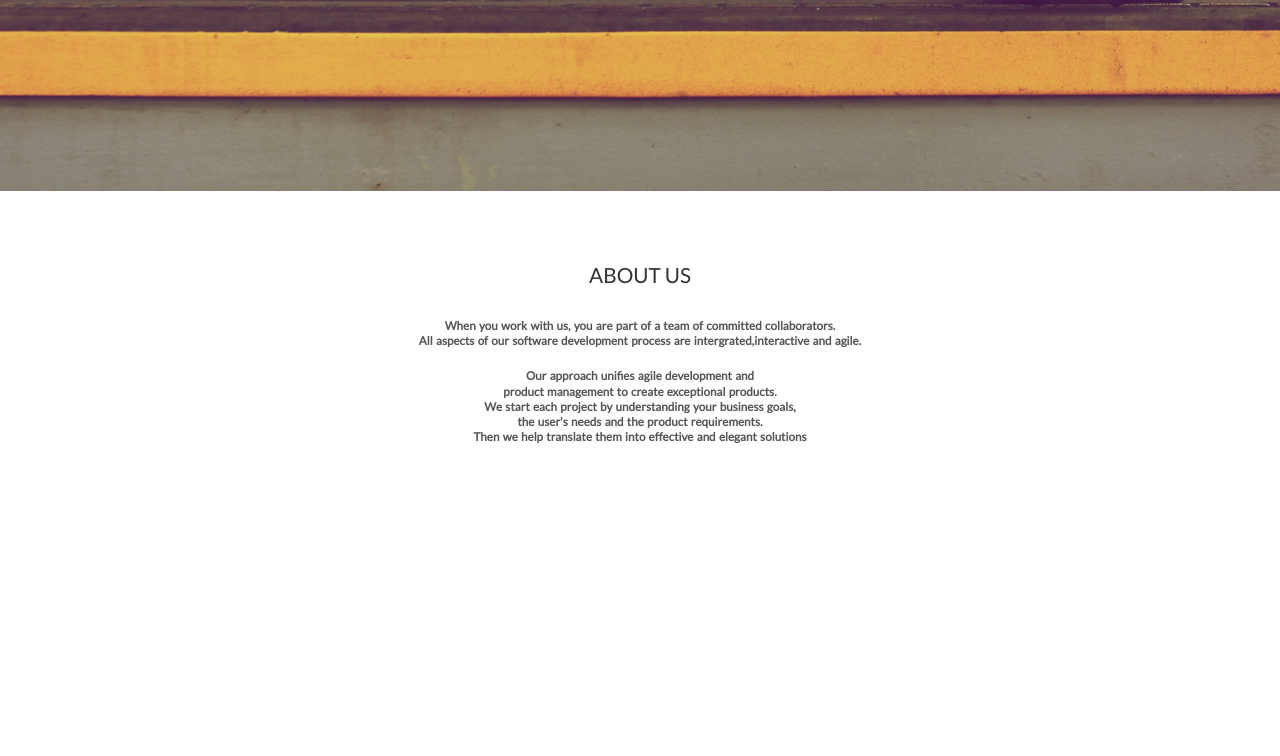
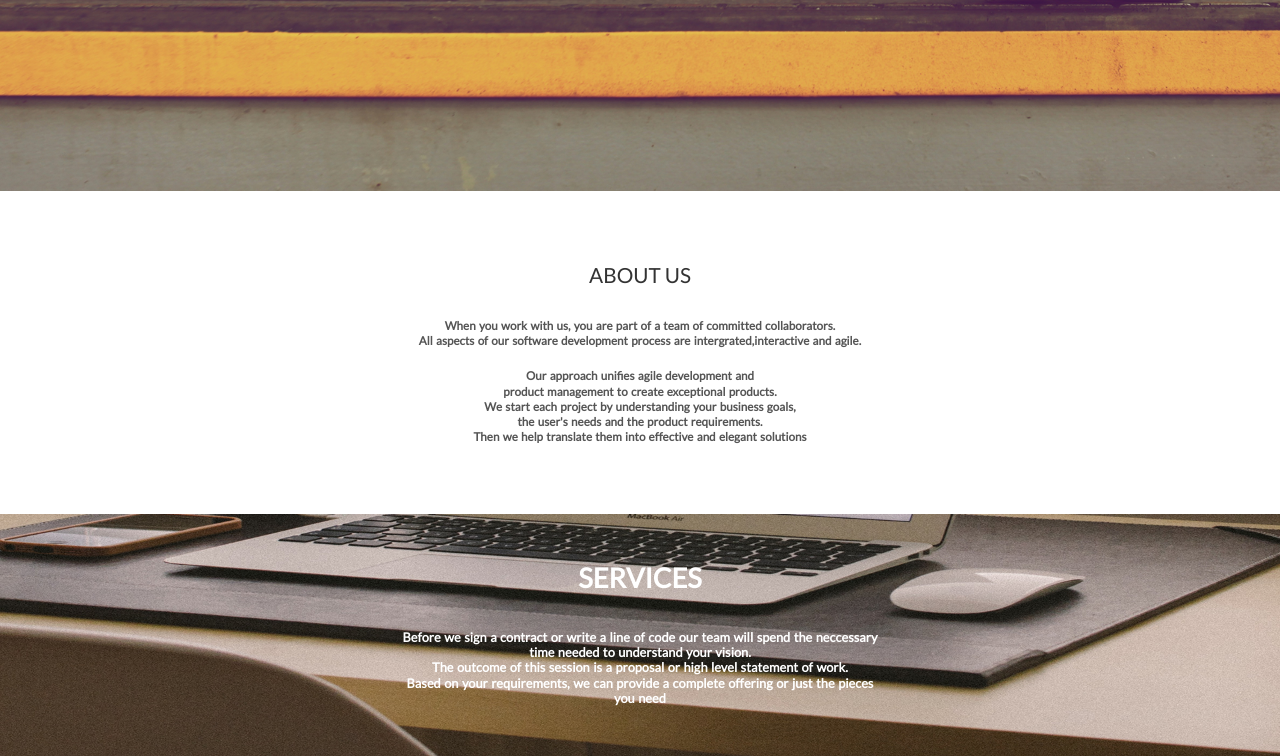
Before and after one commit to Mwangik/DelaniStudios, a plain HTML site: page index.html in a window 1280 px wide. Shown: the part 609-1365 px from the top of the page. Before the commit the page ends 1123 px from the top, so only its background shows below. Drawn offline with Linux system fonts and the light colour scheme.

Commit message:
add services section

```diff
--- a/css/main.css
+++ b/css/main.css
@@ -55,6 +55,10 @@ a{
 .col-12{width: 100%;}
 
 
+
+section{
+    padding: 50px 0;
+}
 hr{
     color: #dcdde1;
 }
@@ -135,6 +139,29 @@ div.aboutp2 p{
     font-weight: 600;
 }
 
+/********section3-services******/
+
+section.services{
+    background-image: url("../assets/backgrounds/s_image.jpg");
+    color: #fff;
+    text-align: center;
+    background-size: cover;
+
+}
+div.services-header p{
+    font-size: 1.7rem;
+    text-transform: uppercase;
+    margin-bottom: 38px;
+    font-weight: bold;
+}
+div.services-text p{
+    font-size: 0.8rem;
+    word-spacing: 1px;
+    font-weight: 600;
+    line-height: 1.2;
+
+}
+
 
 
 
@@ -172,5 +199,13 @@ div.aboutp2 p{
     word-spacing: 2.3px;
     }
 
+    /*section3-services****/
+    section.services{
+        padding:50px 7px;
+    }
+    section.services br{
+        display: none;
+    }
+
 
 }
--- a/index.html
+++ b/index.html
@@ -45,6 +45,20 @@
 
     </section>
 
+    <!-- section3-services -->
+    <section class="services">
+        <div class="services-header">
+            <p>services</p>
+        </div>
+        <div class="services-text">
+            <p>Before we sign a contract or write a line of code our team will spend the neccessary <br>
+            time needed to understand your vision.<br>
+            The outcome of this session is a proposal or high level statement of work.<br>
+            Based on your requirements, we can provide a complete offering or just the pieces<br>
+            you need</p>
+        </div>
+    </section>
+
 
 </body>
 </html>
```
